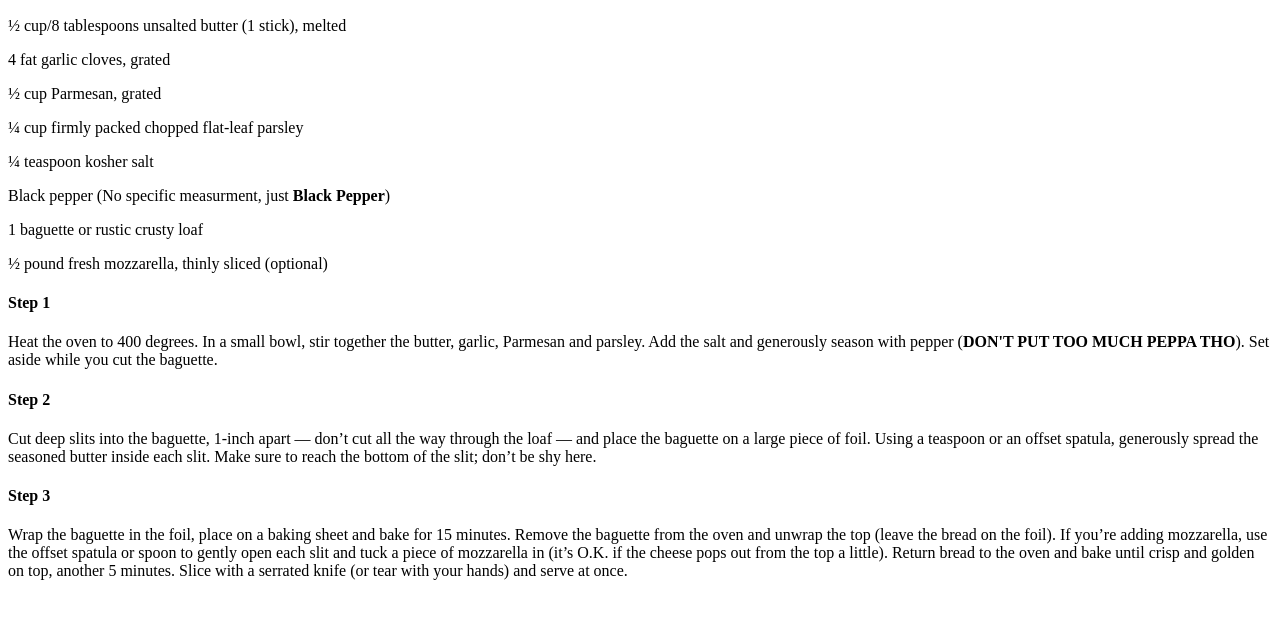
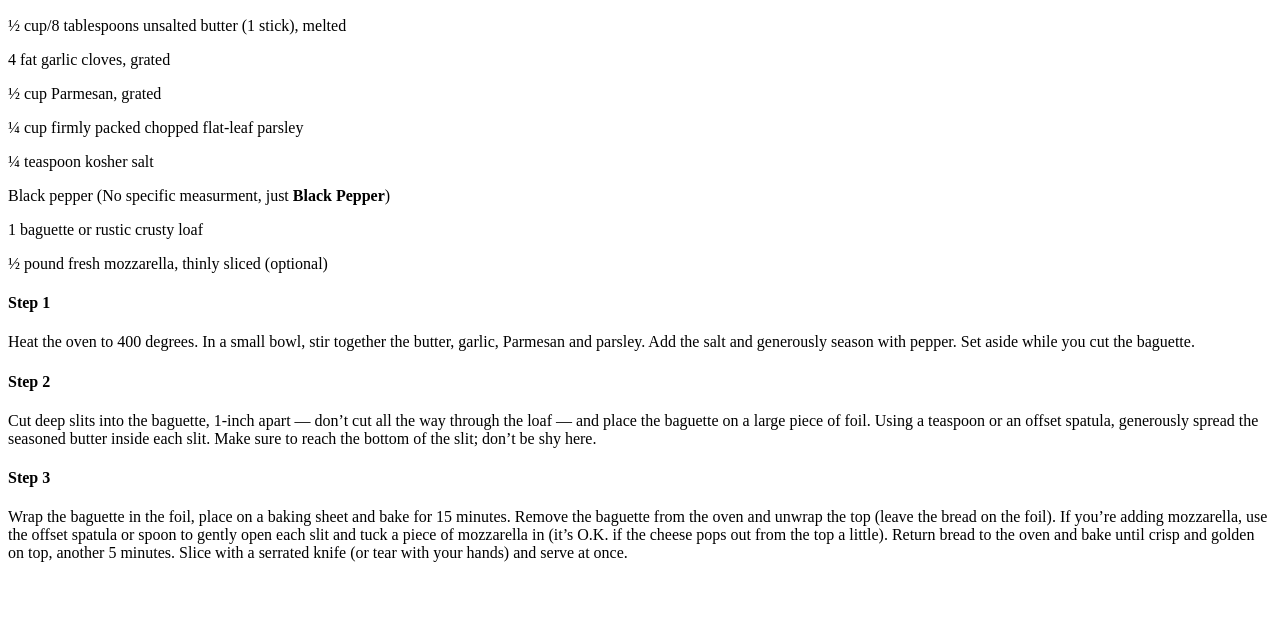
Before and after one commit to AntiJ-RTC/Assignment_1a, a plain HTML site: page recipe.html in a window 1280 px wide. Shown: the part 110-728 px from the top of the page. Drawn offline with Linux system fonts and the light colour scheme.

Commit message:
Update recipe.html

```diff
--- a/recipe.html
+++ b/recipe.html
@@ -17,7 +17,7 @@
         <p>½ pound fresh mozzarella, thinly sliced (optional)</p>
 
         <h4>Step 1</h4>
-        <p>Heat the oven to 400 degrees. In a small bowl, stir together the butter, garlic, Parmesan and parsley. Add the salt and generously season with pepper (<b>DON'T PUT TOO MUCH PEPPA THO</b>). Set aside while you cut the baguette.</p>
+        <p>Heat the oven to 400 degrees. In a small bowl, stir together the butter, garlic, Parmesan and parsley. Add the salt and generously season with pepper. Set aside while you cut the baguette.</p>
 
         <h4>Step 2</h4>
         <p>Cut deep slits into the baguette, 1-inch apart — don’t cut all the way through the loaf — and place the baguette on a large piece of foil. Using a teaspoon or an offset spatula, generously spread the seasoned butter inside each slit. Make sure to reach the bottom of the slit; don’t be shy here.</p>
```
